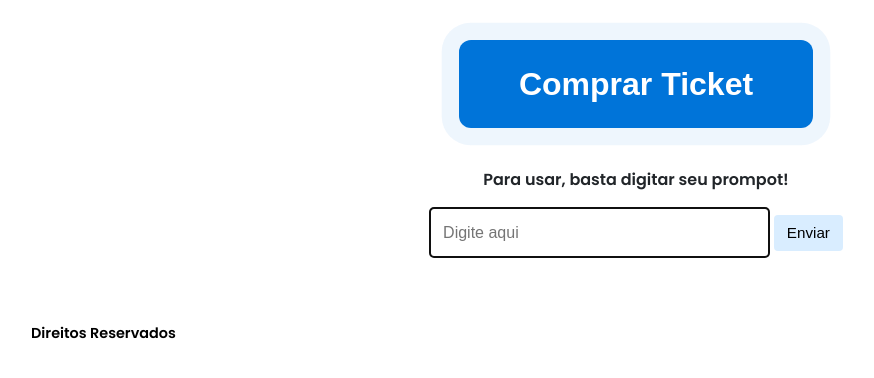
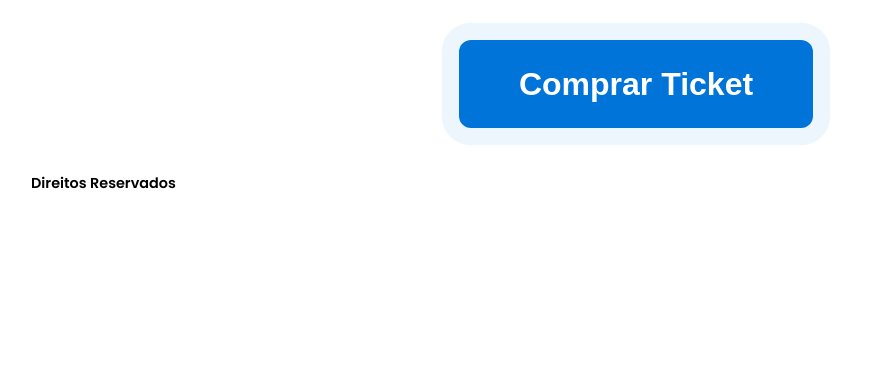
Before and after one commit to caiobadosmanos/FastTicket, a Flask app: page / in a window 1280 px wide. Shown: the part 200-578 px from the top of the page, without its empty margins (4-878 px from the left). Run offline with Flask 3, Linux system fonts and the light colour scheme.

Commit message:
atualização

```diff
--- a/templates/index.html
+++ b/templates/index.html
@@ -5,75 +5,5 @@
 {% endblock %}
 
 {% block main %}
-<div id="instrucoes">
-    <h4 class="center-text">Para usar, basta digitar seu prompot!</h4>
-</div>
-
-<!-- Campo de entrada e botão de envio -->
-<div class="form-container">
-    <input id="question" type="text" autocomplete="off" autofocus placeholder="Digite aqui" class="input-field">
-    <button id="enviar" class="submit-button">Enviar</button>
-</div>
-
-<!-- Botão para "Gerar Novamente" -->
-<div id="gerar-novamente-container" class="center-button" style="display: none;">
-    <button id="gerar-novamente" class="submit-button">Gerar Novamente</button>
-</div>
-
-<!-- Mensagem de carregamento -->
-<div id="loading" class="center-text" style="display: none;">
-    <p>Gerando sua receita, aguarde...</p>
-</div>
-
-<!-- Área de saída -->
-<div id="output-container" class="output-container"></div>
-
-<script>
-    document.addEventListener("DOMContentLoaded", () => {
-        const enviarButton = document.getElementById("enviar");
-        const gerarNovamenteButton = document.getElementById("gerar-novamente");
-        const questionInput = document.getElementById("question");
-        const outputContainer = document.getElementById("output-container");
-        const loadingMessage = document.getElementById("loading");
-        const gerarNovamenteContainer = document.getElementById("gerar-novamente-container");
-
-        // Função para enviar dados para o servidor
-        const enviarRequisicao = (action) => {
-            const question = questionInput.value;
-            loadingMessage.style.display = "block";
-            outputContainer.innerHTML = "";
-
-            fetch("/", {
-                method: "POST",
-                headers: { "Content-Type": "application/x-www-form-urlencoded" },
-                body: new URLSearchParams({
-                    action: action,
-                    question: question,
-                }),
-            })
-                .then((response) => response.json())
-                .then((data) => {
-                    loadingMessage.style.display = "none";
-                    outputContainer.innerHTML = `<p>${data.resposta}</p>`;
-                    if (action === "question") {
-                        gerarNovamenteContainer.style.display = "block";
-                    }
-                })
-                .catch((error) => {
-                    loadingMessage.style.display = "none";
-                    outputContainer.innerHTML = `<p>Ocorreu um erro: ${error}</p>`;
-                });
-        };
-
-        // Evento para o botão "Enviar"
-        enviarButton.addEventListener("click", () => {
-            enviarRequisicao("question");
-        });
-
-        // Evento para o botão "Gerar Novamente"
-        gerarNovamenteButton.addEventListener("click", () => {
-            enviarRequisicao("gerar_novamente");
-        });
-    });
-</script>
+<button class="btn-comprar" onclick="location.href='/comprar'">Comprar Ticket</button>
 {% endblock %}
--- a/templates/layout.html
+++ b/templates/layout.html
@@ -49,7 +49,7 @@
     </header>
 
     <main>
-        <button class="btn-comprar" onclick="location.href='/comprar'">Comprar Ticket</button>
+
         {% block main %}{% endblock %}
     </main>
 
```
